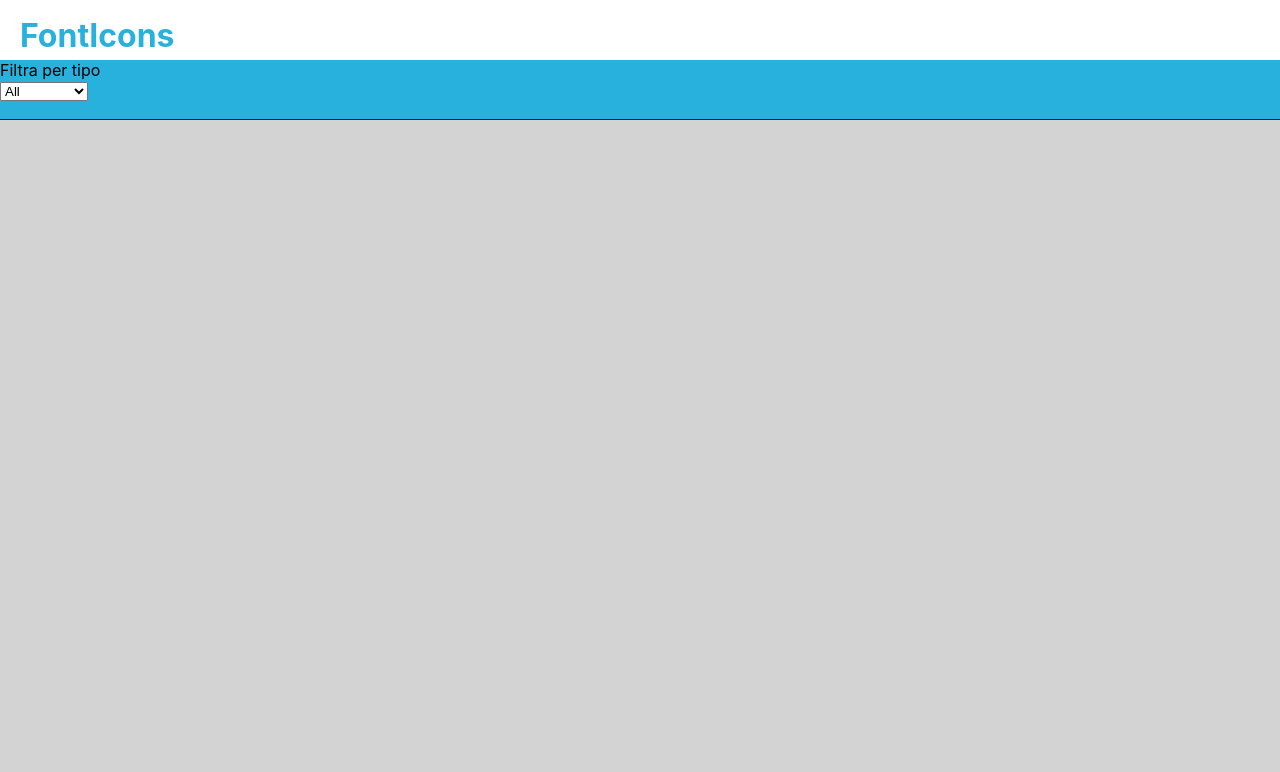
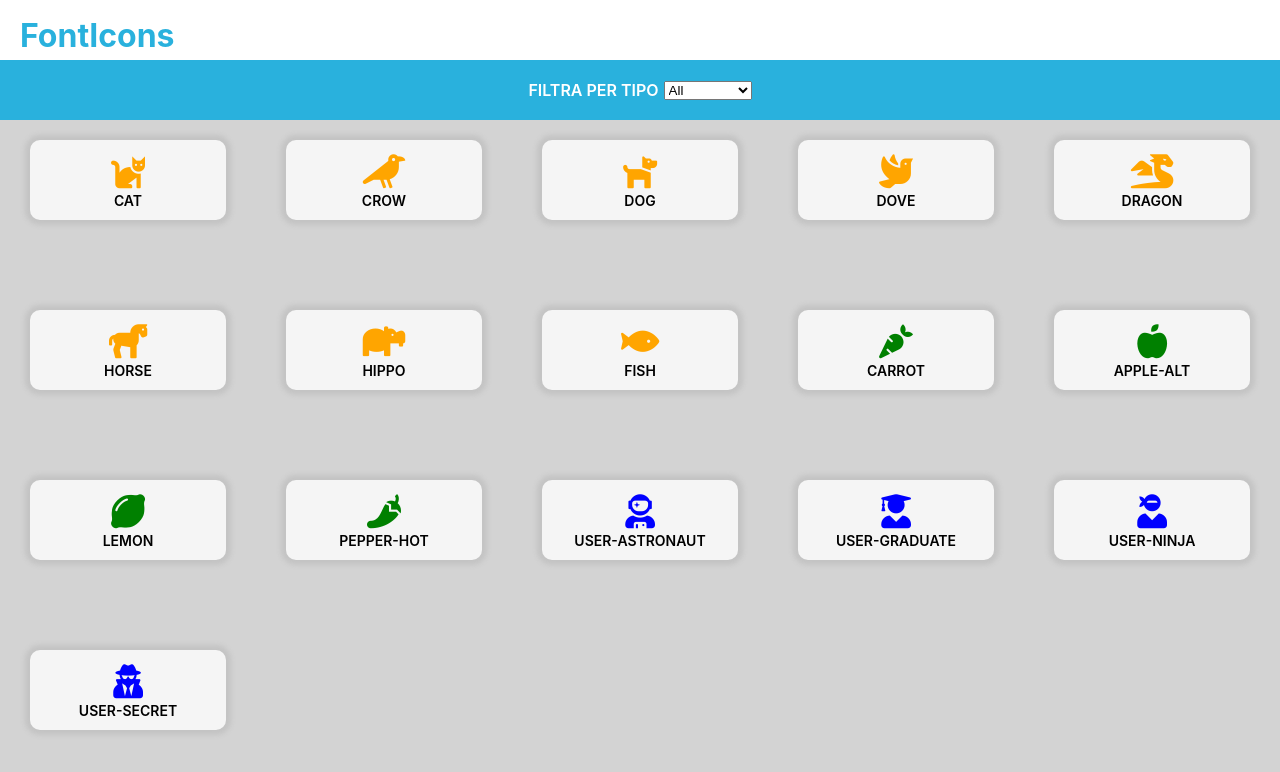
Before and after one commit to Fede180600/js-es6-icons, a plain HTML site: page index.html in a window 1280 px wide. Drawn offline with Linux system fonts and the light colour scheme.

Commit message:
bonus done

```diff
--- a/css/style.css
+++ b/css/style.css
@@ -29,9 +29,6 @@ body {
 header {
     height: 120px;
     width: 100%;
-
-    /* TEST */
-    border-bottom: 1px solid blue;
 }
 .header-top {
     color: #29b1dd;
@@ -46,9 +43,21 @@ header {
 }
 
 .header-bottom {
-     background-color: #29b1dd;
-     height: 50%;
+    background-color: #29b1dd;
+    height: 50%;
+    display: flex;
+    justify-content: center;
+    align-items: center;
 }
+
+.header-bottom > p {
+    font-size: 16px;
+    text-transform: uppercase;
+    font-weight: 600;
+    color: white;
+    margin-right: 5px;
+}
+
 /* /HEADER */
 
 /* MAIN */
@@ -69,9 +78,9 @@ main {
     background-color: whitesmoke;
     box-shadow: 0px 0px 5px 5px rgba(136, 136, 136, 0.2);
     border-radius: 10px;
-    margin: 20px 40px;
-    padding: 20px 0;
-    width: calc(100% / 5 - 80px);
+    margin: 20px 30px;
+    padding: 20px 20px;
+    width: calc(100% / 5 - 60px);
     height: 80px;
     display: flex;
     flex-direction: column;
--- a/index.html
+++ b/index.html
@@ -20,8 +20,8 @@
             <p>Filtra per tipo</p>
             <select name="filter" id="filter">
                 <option value="all">All</option>
-                <option value="animals">Animals</option>
-                <option value="vegetables">Vegetables</option>
+                <option value="animal">Animals</option>
+                <option value="vegetable">Vegetables</option>
                 <option value="user">User</option>
             </select>
         </div>
--- a/js/script.js
+++ b/js/script.js
@@ -156,27 +156,48 @@ const icons = [
 //     `
 // })
 
+
+const itemsContainer = document.getElementById('items-container');
+
+printIcons(icons);
+
+function printIcons(items) {
+    itemsContainer.innerHTML = "";
+    //Imposto ciclo forEach per scorrere tutti gli Objects della array
+    items.forEach((element) => {
+        const newItem = document.createElement('div');
+        newItem.classList.add('item');
+        itemsContainer.append(newItem);
+        newItem.innerHTML = `
+
+            <div class="item-icon">
+                <span><i class="${element.family} ${element.prefix}${element.name} ${element.color}"></i></span>
+            </div>
+            <div class="item-name">
+                <p>${element.name}</p>
+            </div>
+
+        `
+    })
+}
+
 //  BONUS
 // Aggiungere alla pagina una select in cui le options corrispondono ai vari tipi di icone (animal, vegetable, user). Quando l'utente seleziona un tipo dalla select, visualizzare solamente le icone corrispondenti
-const myFilter = document.getElementById('filter').value;
+let myFilter = document.getElementById('filter');
 myFilter.addEventListener("click", function() {
-    console.log(myFilter.value);
+    let filteredIcons = icons.filter((element) => {
+        if (myFilter.value === "all") {
+            return element.type !== "all";
+        } else if (myFilter.value === "animal"){
+            return element.type === "animal";
+        } else if (myFilter.value === "vegetable") {
+            return element.type === "vegetable";
+        } else if (myFilter.value === "user") {
+            return element.type === "user";
+        }
+    })
 
-})
-// const itemsContainer = document.getElementById('items-container');
-// //Imposto ciclo forEach per scorrere tutti gli Objects della array
-// icons.forEach((element) => {
-//     const newItem = document.createElement('div');
-//     newItem.classList.add('item');
-//     itemsContainer.append(newItem);
-//     newItem.innerHTML = `
+    // stampare solo icone filtrate
+    printIcons(filteredIcons);
 
-//         <div class="item-icon">
-//             <span><i class="${element.family} ${element.prefix}${element.name} ${element.color}"></i></span>
-//         </div>
-//         <div class="item-name">
-//             <p>${element.name}</p>
-//         </div>
-
-//     `
-// })
+});
```
